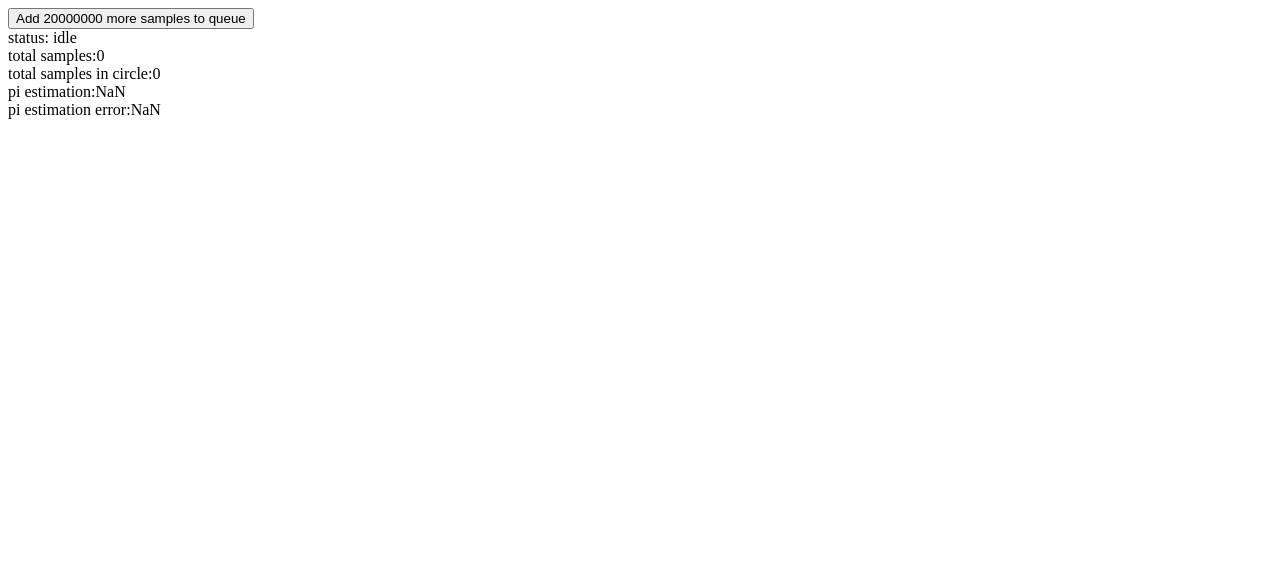
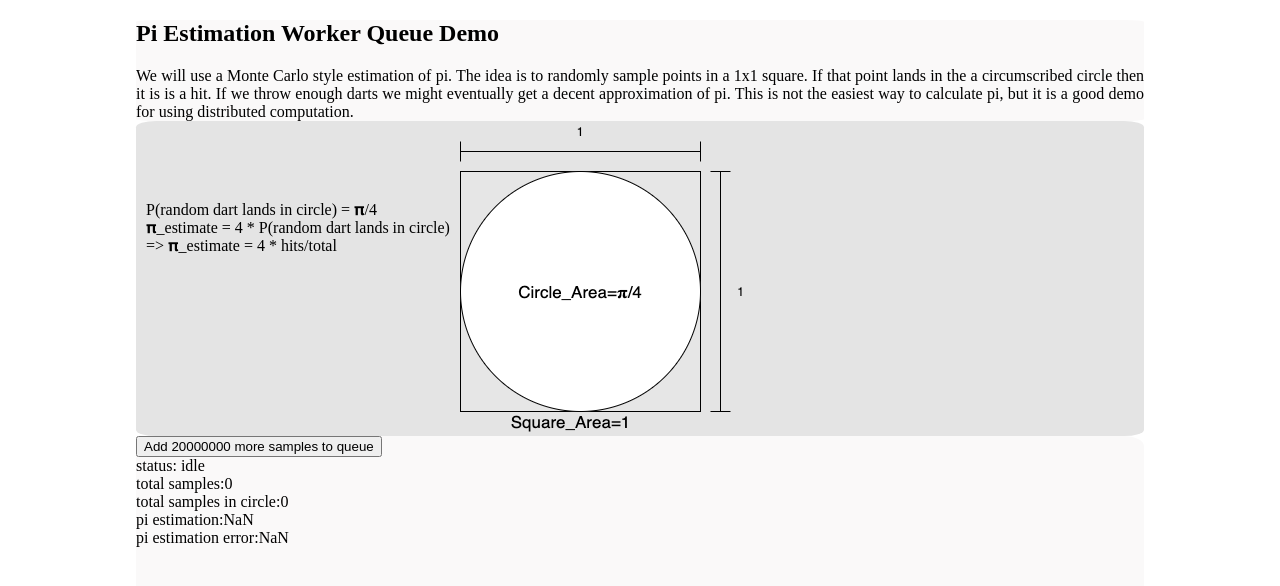
Before and after one commit to RedfishGroup/firebase_worker_queue, a website: page demo/pi.html in a window 1280 px wide. Drawn offline with nearby package versions, Linux system fonts and the light colour scheme; no server answers.

Commit message:
demo explanation

```diff
--- a/demo/pi.html
+++ b/demo/pi.html
@@ -1,7 +1,9 @@
 <!DOCTYPE html>
 <meta charset="utf-8">
 <html>
-<title>Pi worker queue</title>
+<title>Pi Estimation Worker Queue Demo</title>
+
+
 <head>
     <script src="https://www.gstatic.com/firebasejs/7.13.2/firebase.js"></script>
     <script src="https://d3js.org/d3.v4.js"></script>
@@ -11,12 +13,74 @@
         import './pi.js'
 
     </script>
+    <style>
+        .explanation  {
+            margin: auto;
+            margin-left: calc(10vw);
+            margin-right: calc(10vw);
+
+            text-align: justify;
+            border-radius: 2%;
+            background-color: rgb(228, 228, 228);
+        }
+        .explanationLeft {
+
+
+        }
+        .explanationRight {
+            float: left;
+            margin-top: calc(10vh);
+            margin-left: 10px;
+            margin-right: 10px;
+
+        }
+
+        .theMeat {
+            margin: auto;
+            margin-left: calc(10vw);
+            margin-right: calc(10vw);
+
+            text-align: justify;
+            border-radius: 2%;
+            background-color: rgb(250, 249, 249);
+        }
+
+
+    </style>
 </head>
+
 <body>
-    <button onclick="addTask()">Add 20000000 more samples to queue</button>
-    <div id='status'></div>
-    <div id='results'></div>
-    <div id="my_dataviz"></div>
+
+<div>
+    <div class='theMeat'>
+
+
+        <h2>Pi Estimation Worker Queue Demo</h2>
+    <div>
+        We will use a Monte Carlo style estimation of pi. The idea is to randomly sample points in a 1x1 square. If that point lands in the a circumscribed circle then it is is a hit.
+        If we throw enough darts we might eventually get a decent approximation of pi. This is not the easiest way to calculate pi, but it is a good demo for using distributed computation.
+    </div>
+</div>
+    <div class='explanation'>
+        <span class='explanationRight'>
+        P(random dart lands in circle) = 𝛑/4
+        <br>
+        𝛑_estimate = 4 * P(random dart lands in circle)
+        <br>
+        => 𝛑_estimate = 4 * hits/total
+    </span>
+        <span class='explanationLeft'>
+            <img src='pi_estimation.png'></img>
+        </span>
+</div>
+
+</div>
+    <div class='theMeat'>
+        <button onclick="addTask()">Add 20000000 more samples to queue</button>
+        <div id='status'></div>
+        <div id='results'></div>
+        <div id="my_dataviz"></div>
+    </div>
 
 </body>
 </html>
```
Also changed, not shown: demo/pi_estimation.png (added).
